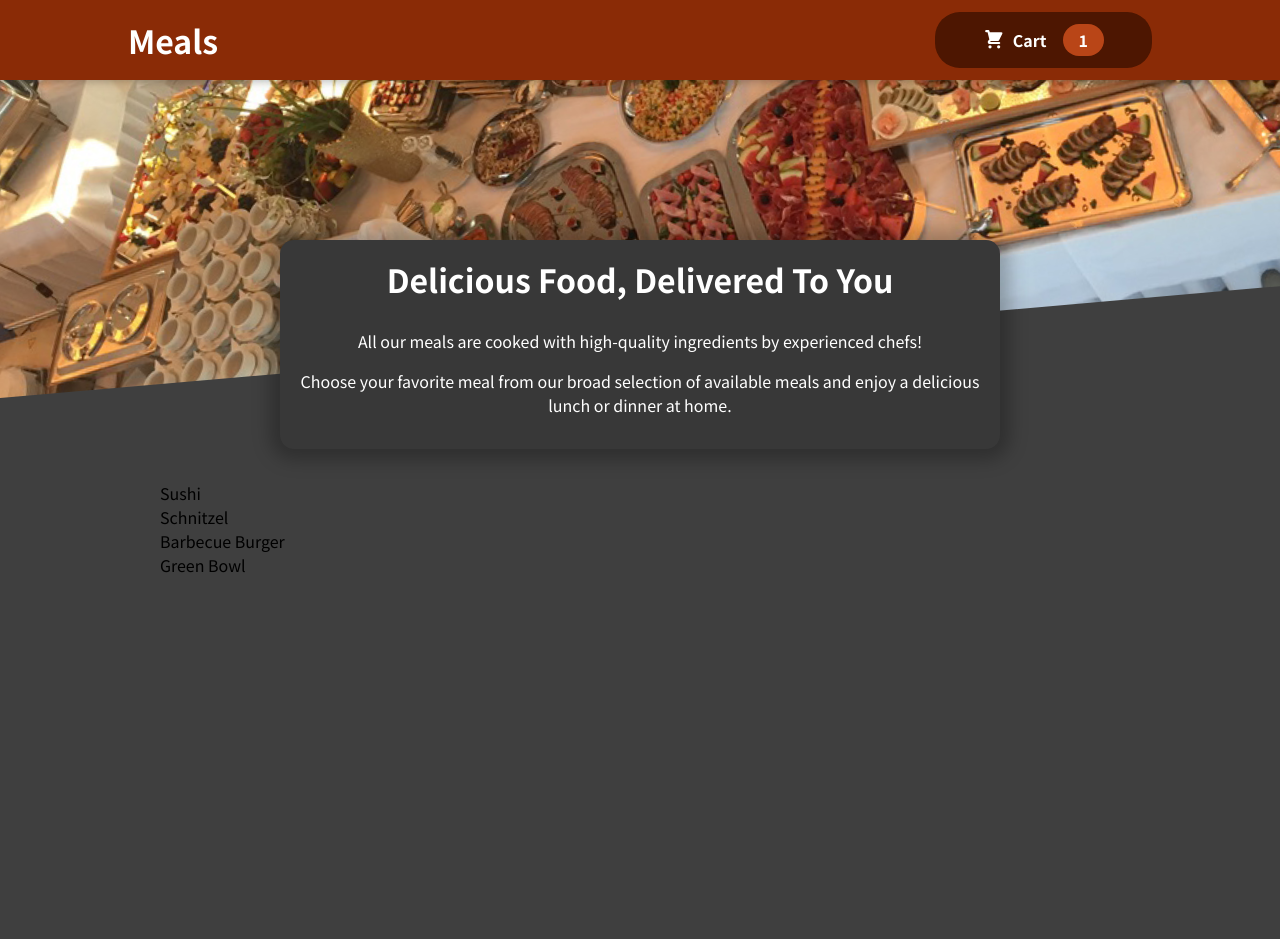
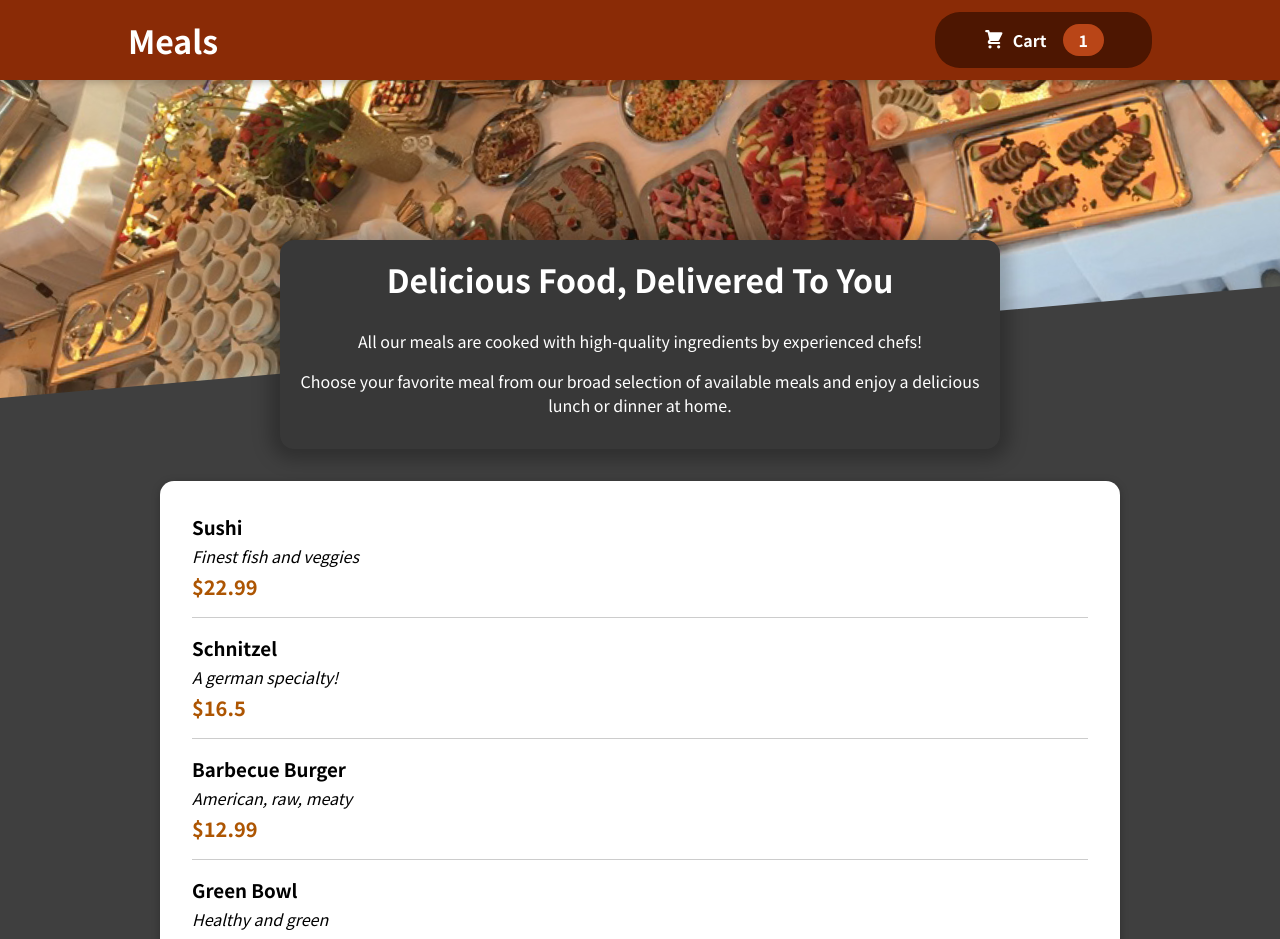
Before and after one commit to rocionadal/food-order-app, a JavaScript app: page / in a window 1280 px wide. Shown: the top 939 px of the page. Before the commit the page ends 800 px from the top, so only its background shows below. Built offline with nearby package versions, Linux system fonts and the light colour scheme.

Commit message:
create general card + meal item card

```diff
--- a/src/components/Meals/AvailableMeals.js
+++ b/src/components/Meals/AvailableMeals.js
@@ -1,3 +1,6 @@
+import Card from '../UI/Card';
+import MealItem from './MealItem/MealItem';
+
 import classes from './AvailableMeals.module.css';
 
 const DUMMY_MEALS = [
@@ -28,10 +31,19 @@
 ];
 
 const AvailableMeals = () => {
-  const mealsList = DUMMY_MEALS.map((meal) => <li>{meal.name}</li>);
+  const mealsList = DUMMY_MEALS.map((meal) => (
+    <MealItem
+      key={meal.id}
+      name={meal.name}
+      description={meal.description}
+      price={meal.price}
+    />
+  ));
   return (
     <section className={classes.meals}>
-      <ul>{mealsList}</ul>
+      <Card>
+        <ul>{mealsList}</ul>
+      </Card>
     </section>
   );
 };
--- /dev/null
+++ b/src/components/Meals/MealItem/MealItem.js
@@ -0,0 +1,17 @@
+import classes from './MealItem.module.css';
+
+const MealItem = (props) => {
+  const price = `$${props.price}`;
+  return (
+    <li className={classes.meal}>
+      <div>
+        <h3>{props.name}</h3>
+        <div className={classes.description}>{props.description}</div>
+        <div className={classes.price}>{price}</div>
+      </div>
+      <div></div>
+    </li>
+  );
+};
+
+export default MealItem;
--- /dev/null
+++ b/src/components/Meals/MealItem/MealItem.module.css
@@ -0,0 +1,22 @@
+.meal {
+  display: flex;
+  justify-content: space-between;
+  margin: 1rem;
+  padding-bottom: 1rem;
+  border-bottom: 1px solid #ccc;
+}
+
+.meal h3 {
+  margin: 0 0 0.25rem 0;
+}
+
+.description {
+  font-style: italic;
+}
+
+.price {
+  margin-top: 0.25rem;
+  font-weight: bold;
+  color: #ad5502;
+  font-size: 1.25rem;
+}
--- /dev/null
+++ b/src/components/UI/Card.js
@@ -0,0 +1,6 @@
+import classes from './Card.module.css';
+
+const Card = (props) => {
+  return <div className={classes.card}>{props.children}</div>;
+};
+export default Card;
--- /dev/null
+++ b/src/components/UI/Card.module.css
@@ -0,0 +1,6 @@
+.card {
+  padding: 1rem;
+  box-shadow: 0 2px 8px rgba(0, 0, 0, 0.25);
+  border-radius: 14px;
+  background-color: white;
+}
```
